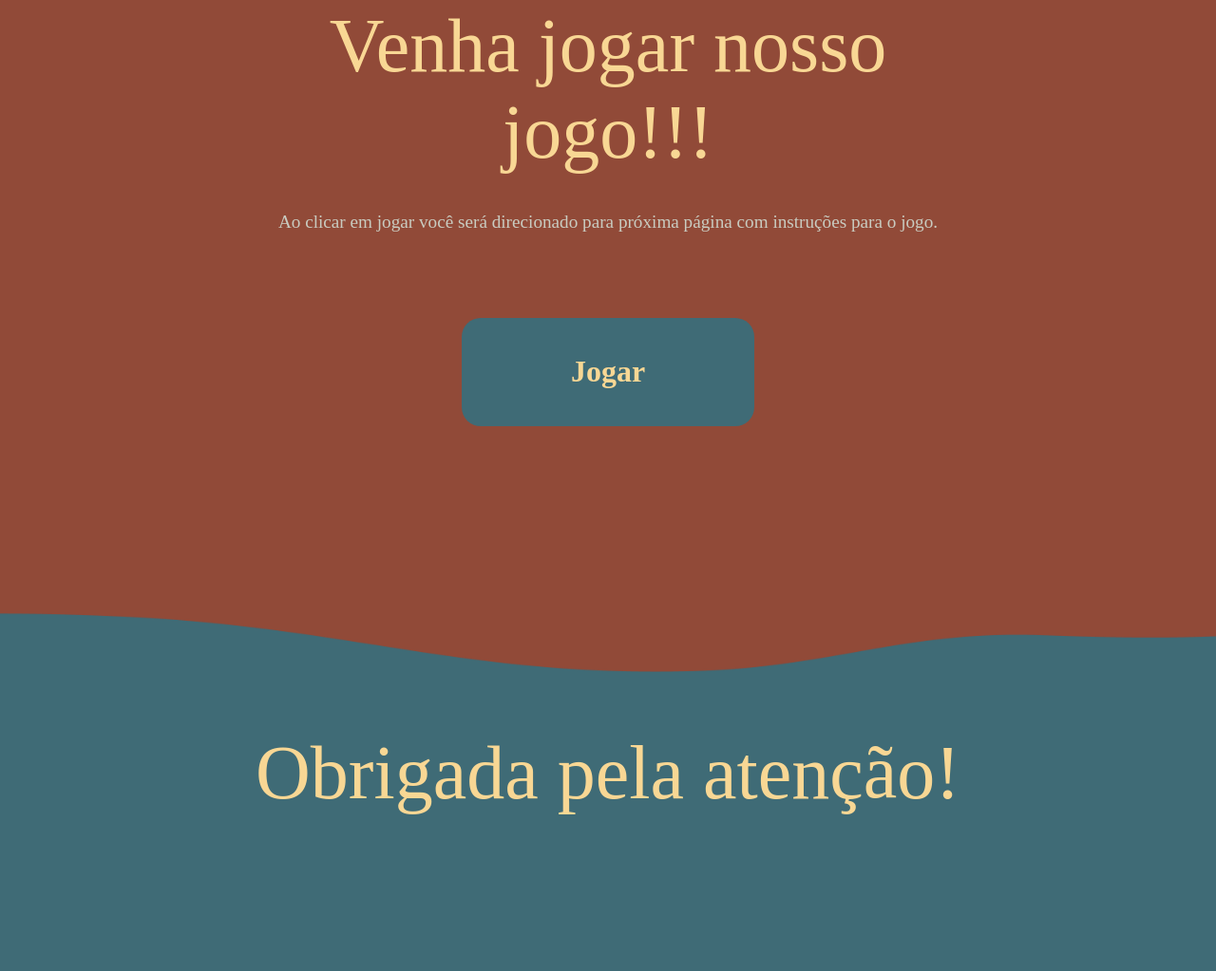
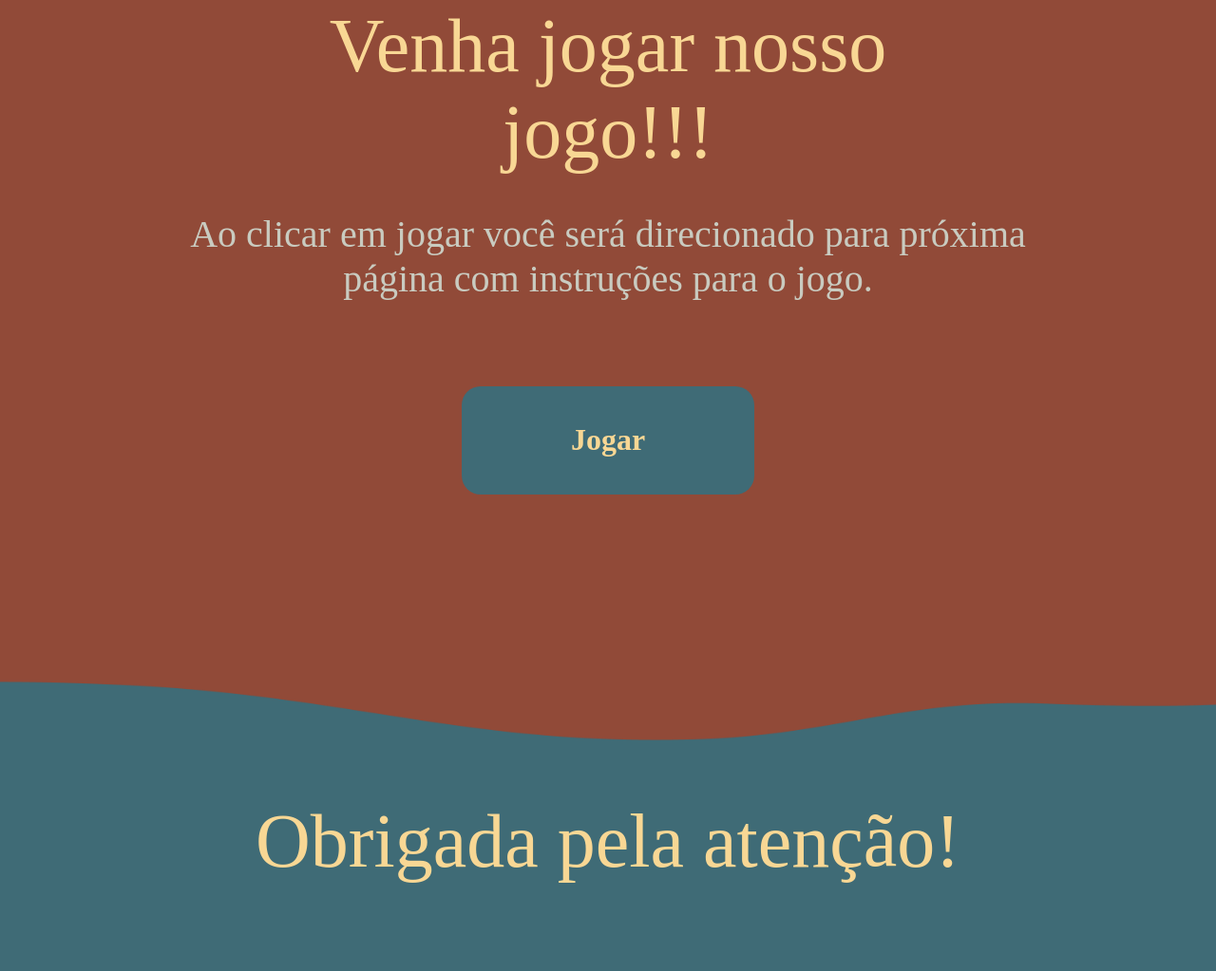
Before and after one commit to Esther-Osamu/glifoSepe, a plain HTML site: page jogo1.html in a window 1280 px wide. Shown: the part 5738-6761 px from the top of the page at 95% size. Drawn offline with Linux system fonts and the light colour scheme; a web font is replaced by a local one.

Commit message:
feat: ajustes

```diff
--- a/css/jogo.css
+++ b/css/jogo.css
@@ -901,6 +901,10 @@ button.voltar-topo:hover {
 
   .jogos p {
     font-size: 2rem;
+    width: 100%;
+  }
+  section.final p{
+    font-size: 2.5rem !important;
   }
   /*=== JOGO2 ===*/
   .banr {
```
